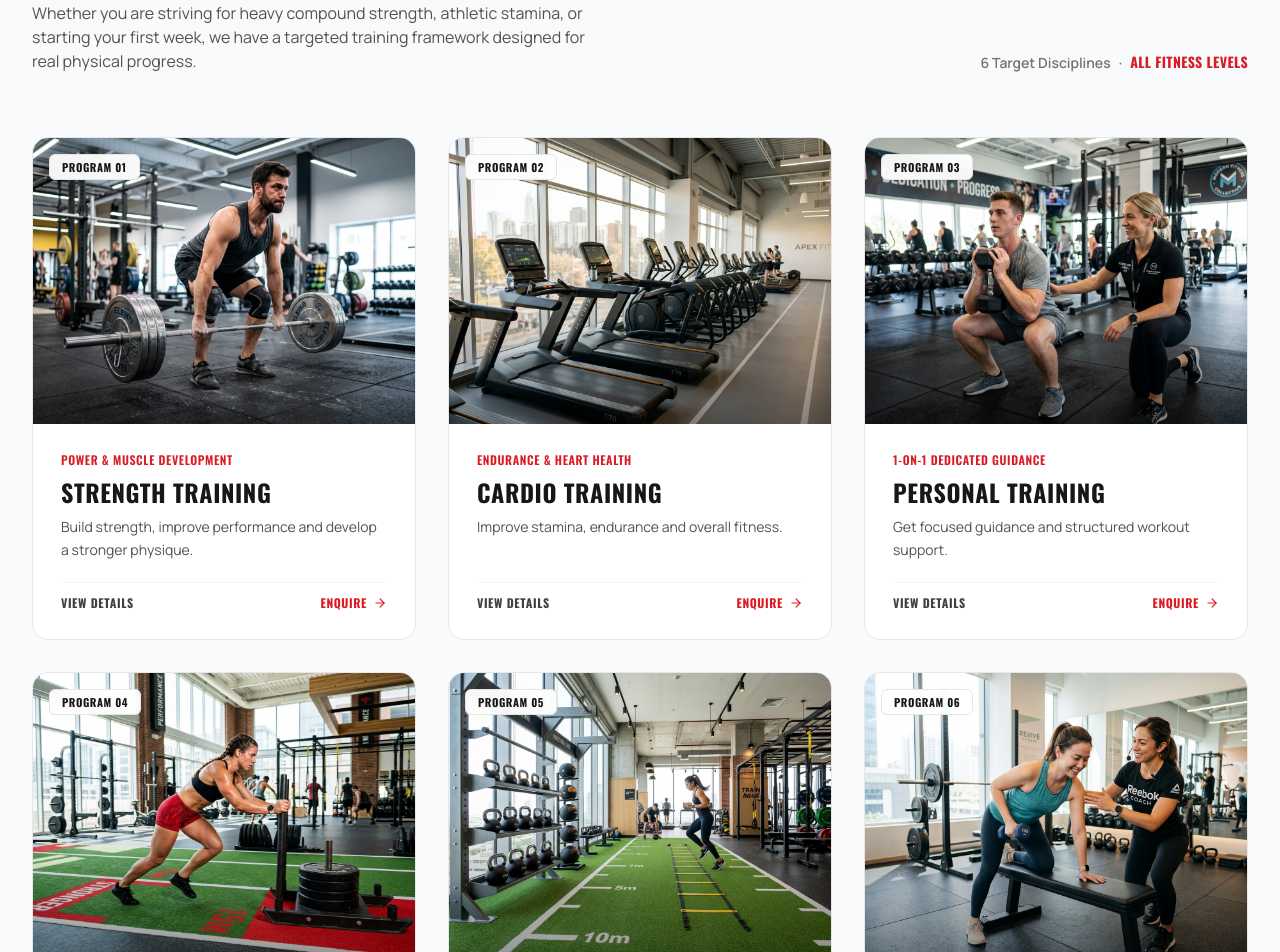
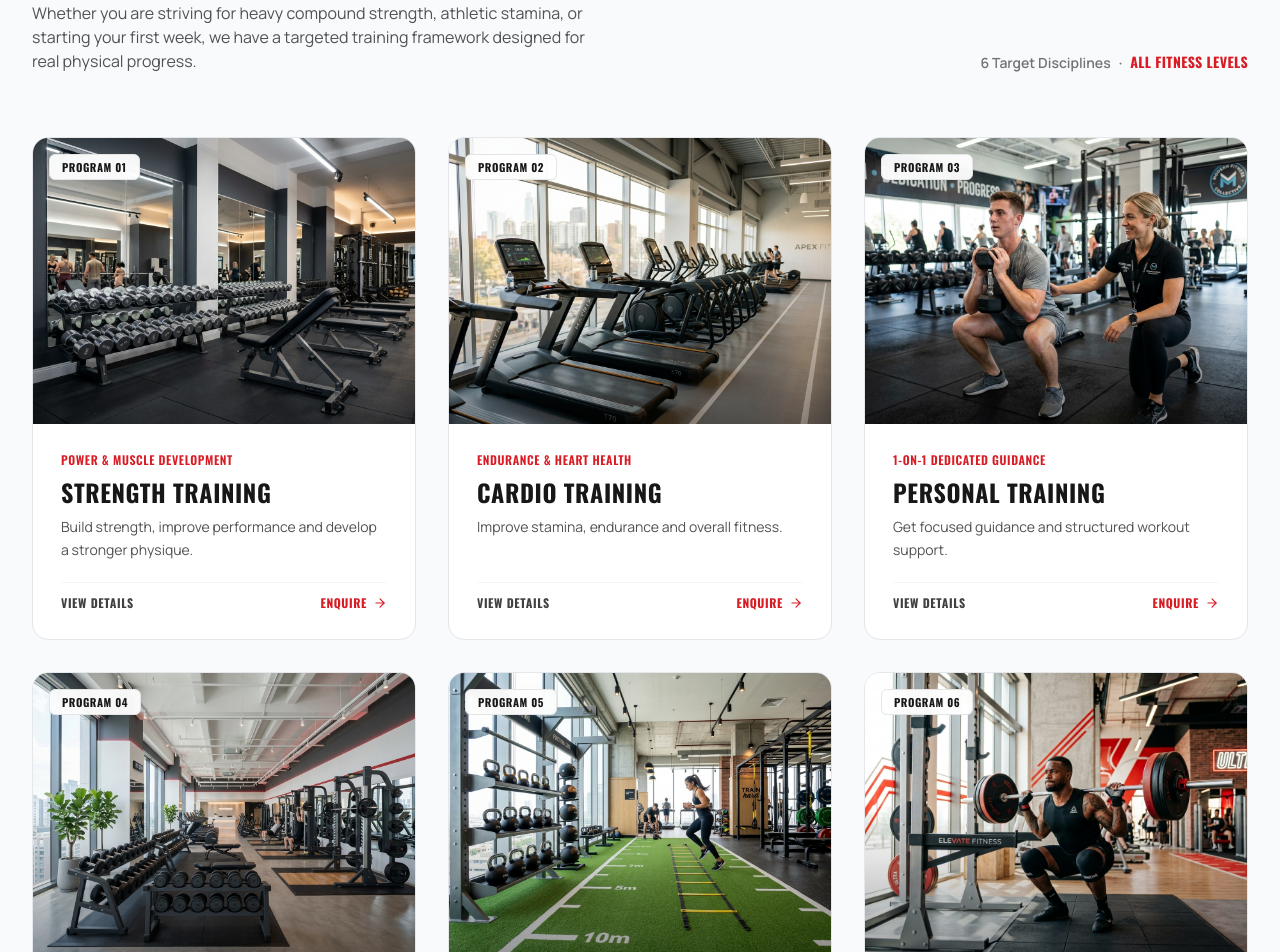
Before and after one commit to ronit0435/Next-Level-Fitness-1, a React (Vite) app: page / in a window 1280 px wide. Shown: the part 3080-4032 px from the top of the page. Built offline with nearby package versions, Linux system fonts and the light colour scheme.

Commit message:
Fix training program images

```diff
--- a/src/components/ProgramsSection.tsx
+++ b/src/components/ProgramsSection.tsx
@@ -1,6 +1,14 @@
 import React, { useState } from 'react';
 import { TrainingProgram } from '../types';
-import { ArrowRight, CheckCircle2, X, Dumbbell } from 'lucide-react';
+import { ArrowRight, CheckCircle2, X } from 'lucide-react';
+
+// Images that are confirmed to exist in the project
+import facilityWeightsZone from "../assets/images/facility_weights_zone_1791208282025.jpg";
+import progCardioZone from "../assets/images/prog_cardio_zone_1791208243398.jpg";
+import progPersonalCoach from "../assets/images/prog_personal_coach_1791208257005.jpg";
+import aboutGymInterior from "../assets/images/about_gym_interior_1791208222000.jpg";
+import progFunctionalTurf from "../assets/images/prog_functional_turf_1791208271039.jpg";
+import heroAthleteTraining from "../assets/images/hero_athlete_training_1791208210587.jpg";
 
 interface ProgramsSectionProps {
   onSelectProgram: (programName: string) => void;
@@ -13,7 +21,7 @@ export const programsData: TrainingProgram[] = [
     title: 'STRENGTH TRAINING',
     tagline: 'Power & Muscle Development',
     description: 'Build strength, improve performance and develop a stronger physique.',
-    image: '/src/assets/images/prog_strength_barbell_1791208232954.jpg',
+    image: facilityWeightsZone,
     highlights: [
       'Progressive barbell compound lifting',
       'Free weight & plate-loaded machine zones',
@@ -27,7 +35,7 @@ export const programsData: TrainingProgram[] = [
     title: 'CARDIO TRAINING',
     tagline: 'Endurance & Heart Health',
     description: 'Improve stamina, endurance and overall fitness.',
-    image: '/src/assets/images/prog_cardio_zone_1791208243398.jpg',
+    image: progCardioZone,
     highlights: [
       'Commercial-grade treadmills & ellipticals',
       'Heart rate zone conditioning',
@@ -41,7 +49,7 @@ export const programsData: TrainingProgram[] = [
     title: 'PERSONAL TRAINING',
     tagline: '1-on-1 Dedicated Guidance',
     description: 'Get focused guidance and structured workout support.',
-    image: '/src/assets/images/prog_personal_coach_1791208257005.jpg',
+    image: progPersonalCoach,
     highlights: [
       'Custom workout programming for your goals',
       'Dedicated trainer supervision every set',
@@ -55,7 +63,7 @@ export const programsData: TrainingProgram[] = [
     title: 'WEIGHT MANAGEMENT',
     tagline: 'Sustainable Body Composition',
     description: 'Build healthier routines through consistent training and activity.',
-    image: '/src/assets/images/prog_weight_conditioning_1791208334236.jpg',
+    image: aboutGymInterior,
     highlights: [
       'Metabolic conditioning & caloric burn circuits',
       'Sustainable daily activity habit formation',
@@ -69,7 +77,7 @@ export const programsData: TrainingProgram[] = [
     title: 'FUNCTIONAL FITNESS',
     tagline: 'Agility, Mobility & Core',
     description: 'Improve movement, strength, balance and everyday performance.',
-    image: '/src/assets/images/prog_functional_turf_1791208271039.jpg',
+    image: progFunctionalTurf,
     highlights: [
       'Kettlebell and medicine ball circuits',
       'Turf drills for athletic agility',
@@ -83,7 +91,7 @@ export const programsData: TrainingProgram[] = [
     title: 'BEGINNER TRAINING',
     tagline: 'Comfortable & Guided Start',
     description: 'Start your fitness journey in a supportive environment.',
-    image: '/src/assets/images/prog_beginner_gym_1791208320033.jpg',
+    image: heroAthleteTraining,
     highlights: [
       'Step-by-step equipment orientation',
       'Confidence-building foundational routines',
@@ -93,11 +101,17 @@ export const programsData: TrainingProgram[] = [
   },
 ];
 
-export const ProgramsSection: React.FC<ProgramsSectionProps> = ({ onSelectProgram }) => {
-  const [activeModalProgram, setActiveModalProgram] = useState<TrainingProgram | null>(null);
+export const ProgramsSection: React.FC<ProgramsSectionProps> = ({
+  onSelectProgram,
+}) => {
+  const [activeModalProgram, setActiveModalProgram] =
+    useState<TrainingProgram | null>(null);
 
   return (
-    <section id="training" className="py-20 lg:py-28 bg-(--brand-surface) border-b border-(--brand-border) transition-colors duration-300">
+    <section
+      id="training"
+      className="py-20 lg:py-28 bg-(--brand-surface) border-b border-(--brand-border) transition-colors duration-300"
+    >
       <div className="max-w-7xl mx-auto px-4 sm:px-6 lg:px-8">
 
         {/* Header */}
@@ -105,23 +119,29 @@ export const ProgramsSection: React.FC<ProgramsSectionProps> = ({ onSelectProgra
           <div className="space-y-3 max-w-xl">
             <div className="flex items-center gap-2">
               <span className="w-6 h-0.5 bg-[#D91B24]" />
+
               <span className="text-xs uppercase font-heading font-bold tracking-widest text-[#D91B24]">
                 STRUCTURED TRAINING
               </span>
             </div>
+
             <h2 className="text-4xl sm:text-5xl font-bold tracking-tight text-neutral-950 dark:text-white font-heading">
               TRAIN FOR YOUR GOAL.
             </h2>
+
             <p className="text-neutral-600 dark:text-neutral-300 text-sm sm:text-base font-normal">
-              Whether you are striving for heavy compound strength, athletic stamina, or starting your first week,
-              we have a targeted training framework designed for real physical progress.
+              Whether you are striving for heavy compound strength, athletic
+              stamina, or starting your first week, we have a targeted training
+              framework designed for real physical progress.
             </p>
           </div>
 
           <div className="text-sm font-semibold text-neutral-500 dark:text-neutral-400">
             <span>6 Target Disciplines</span>
             <span className="mx-2">·</span>
-            <span className="text-[#D91B24] font-heading font-bold">ALL FITNESS LEVELS</span>
+            <span className="text-[#D91B24] font-heading font-bold">
+              ALL FITNESS LEVELS
+            </span>
           </div>
         </div>
 
@@ -132,7 +152,8 @@ export const ProgramsSection: React.FC<ProgramsSectionProps> = ({ onSelectProgra
               key={prog.id}
               className="group card-theme rounded-2xl overflow-hidden flex flex-col justify-between text-left"
             >
-              {/* Image Container with 4:3 Aspect Ratio */}
+
+              {/* Image Container */}
               <div className="relative aspect-4/3 overflow-hidden bg-neutral-100 dark:bg-neutral-800">
                 <img
                   src={prog.image}
@@ -141,7 +162,7 @@ export const ProgramsSection: React.FC<ProgramsSectionProps> = ({ onSelectProgra
                   className="w-full h-full object-cover group-hover:scale-104 transition-transform duration-500"
                 />
 
-                {/* Program Number Pill-Free Badge */}
+                {/* Program Number */}
                 <div className="absolute top-4 left-4 bg-white/95 dark:bg-neutral-900/95 backdrop-blur-md px-3 py-1 rounded-md text-[11px] font-heading font-bold tracking-wider text-neutral-900 dark:text-white border border-neutral-200 dark:border-neutral-700">
                   {prog.number}
                 </div>
@@ -153,19 +174,24 @@ export const ProgramsSection: React.FC<ProgramsSectionProps> = ({ onSelectProgra
               {/* Body Content */}
               <div className="p-6 sm:p-7 flex-1 flex flex-col justify-between space-y-5">
                 <div className="space-y-2">
+
                   <span className="text-xs uppercase font-heading tracking-wider font-semibold text-[#D91B24] block">
                     {prog.tagline}
                   </span>
+
                   <h3 className="font-heading text-xl sm:text-2xl font-bold text-neutral-900 dark:text-white group-hover:text-[#D91B24] transition-colors">
                     {prog.title}
                   </h3>
+
                   <p className="text-sm text-neutral-600 dark:text-neutral-400 font-normal leading-relaxed">
                     {prog.description}
                   </p>
+
                 </div>
 
-                {/* Action button */}
+                {/* Action Buttons */}
                 <div className="pt-3 border-t border-neutral-100 dark:border-neutral-800 flex items-center justify-between">
+
                   <button
                     onClick={() => setActiveModalProgram(prog)}
                     className="text-xs font-heading font-bold uppercase tracking-wider text-neutral-700 dark:text-neutral-300 hover:text-[#D91B24] dark:hover:text-[#E11D2A] transition-colors cursor-pointer"
@@ -180,6 +206,7 @@ export const ProgramsSection: React.FC<ProgramsSectionProps> = ({ onSelectProgra
                     <span>Enquire</span>
                     <ArrowRight className="w-3.5 h-3.5" />
                   </button>
+
                 </div>
               </div>
             </div>
@@ -191,15 +218,19 @@ export const ProgramsSection: React.FC<ProgramsSectionProps> = ({ onSelectProgra
       {/* Program Details Modal */}
       {activeModalProgram && (
         <div className="fixed inset-0 z-50 flex items-center justify-center p-4 bg-black/70 backdrop-blur-xs animate-in fade-in duration-200">
+
           <div className="relative w-full max-w-lg bg-white dark:bg-neutral-900 rounded-2xl shadow-2xl border border-neutral-200 dark:border-neutral-800 overflow-hidden text-left animate-in zoom-in-95 duration-200">
+
             {/* Header Image */}
             <div className="relative h-48 bg-neutral-100 dark:bg-neutral-800">
+
               <img
                 src={activeModalProgram.image}
                 alt={activeModalProgram.title}
                 referrerPolicy="no-referrer"
                 className="w-full h-full object-cover"
               />
+
               <div className="absolute inset-0 bg-linear-to-t from-black/80 via-black/30 to-transparent" />
 
               <button
@@ -211,36 +242,48 @@ export const ProgramsSection: React.FC<ProgramsSectionProps> = ({ onSelectProgra
               </button>
 
               <div className="absolute bottom-4 left-5 right-5 text-white">
+
                 <span className="text-[11px] font-heading font-semibold uppercase tracking-widest text-[#D91B24] bg-white px-2 py-0.5 rounded-sm">
                   {activeModalProgram.number}
                 </span>
+
                 <h4 className="text-2xl font-bold font-heading text-white mt-1">
                   {activeModalProgram.title}
                 </h4>
+
               </div>
             </div>
 
             {/* Modal Body */}
             <div className="p-6 space-y-5">
+
               <p className="text-sm text-neutral-600 dark:text-neutral-300 leading-relaxed">
                 {activeModalProgram.description}
               </p>
 
               <div>
+
                 <h5 className="text-xs font-bold uppercase tracking-wider font-heading text-neutral-900 dark:text-white mb-3">
                   What This Program Includes:
                 </h5>
+
                 <ul className="space-y-2">
+
                   {activeModalProgram.highlights.map((item, i) => (
-                    <li key={i} className="flex items-start gap-2.5 text-xs text-neutral-700 dark:text-neutral-300">
+                    <li
+                      key={i}
+                      className="flex items-start gap-2.5 text-xs text-neutral-700 dark:text-neutral-300"
+                    >
                       <CheckCircle2 className="w-4 h-4 text-[#D91B24] shrink-0 mt-0.5" />
                       <span>{item}</span>
                     </li>
                   ))}
+
                 </ul>
               </div>
 
               <div className="pt-3 border-t border-neutral-100 dark:border-neutral-800 flex items-center gap-3">
+
                 <button
                   onClick={() => {
                     const name = activeModalProgram.title;
@@ -251,17 +294,20 @@ export const ProgramsSection: React.FC<ProgramsSectionProps> = ({ onSelectProgra
                 >
                   Enquire About This Program
                 </button>
+
                 <button
                   onClick={() => setActiveModalProgram(null)}
                   className="px-4 py-3 text-xs font-semibold text-neutral-600 dark:text-neutral-400 hover:text-neutral-900 dark:hover:text-white border border-neutral-200 dark:border-neutral-700 rounded-lg cursor-pointer"
                 >
                   Close
                 </button>
+
               </div>
             </div>
           </div>
         </div>
       )}
+
     </section>
   );
 };
```
